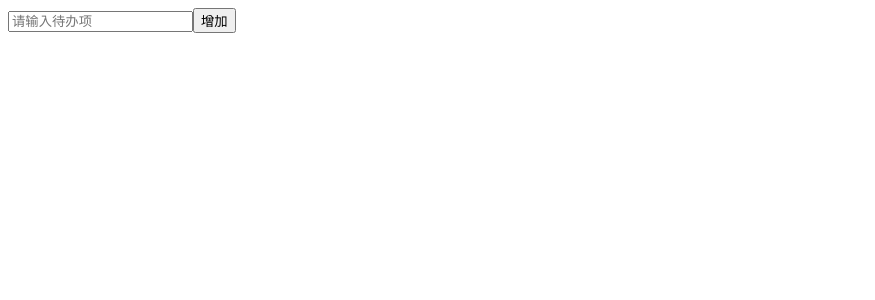
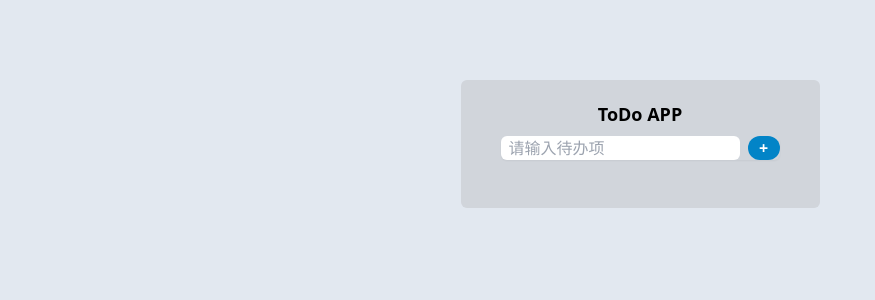
Before and after one commit to wenyuanw/React-TS-ToDoList, a React (Vite) app: page / in a window 1280 px wide. Shown: the top 300 px of the page, without its empty margins (0-875 px from the left). Built offline with nearby package versions, Linux system fonts and the light colour scheme.

Commit message:
style: 使用 Tailwind CSS 略微美化

```diff
--- a/index.html
+++ b/index.html
@@ -2,12 +2,11 @@
 <html lang="en">
   <head>
     <meta charset="UTF-8" />
-    <link rel="icon" type="image/svg+xml" href="/src/favicon.svg" />
     <meta name="viewport" content="width=device-width, initial-scale=1.0" />
-    <title>Vite App</title>
+    <title>Todo List App</title>
   </head>
-  <body>
-    <div id="root"></div>
+  <body class="bg-slate-200">
+    <div class="container mx-auto" id="root"></div>
     <script type="module" src="/src/main.tsx"></script>
   </body>
 </html>
--- a/package.json
+++ b/package.json
@@ -15,6 +15,9 @@
     "@types/react": "^18.0.0",
     "@types/react-dom": "^18.0.0",
     "@vitejs/plugin-react": "^1.3.0",
+    "autoprefixer": "^10.4.7",
+    "postcss": "^8.4.13",
+    "tailwindcss": "^3.0.24",
     "typescript": "^4.6.3",
     "vite": "^2.9.7"
   }
--- /dev/null
+++ b/postcss.config.js
@@ -0,0 +1,6 @@
+module.exports = {
+  plugins: {
+    tailwindcss: {},
+    autoprefixer: {},
+  },
+}
--- a/src/App.tsx
+++ b/src/App.tsx
@@ -1,10 +1,9 @@
 import TodoList from './components/TodoList'
 
 function App() {
-
   return (
-    <div className="App">
-      <TodoList/>
+    <div className='App pt-20 flex items-center justify-center font-sans'>
+      <TodoList />
     </div>
   )
 }
--- a/src/components/TodoList/Input/index.tsx
+++ b/src/components/TodoList/Input/index.tsx
@@ -22,7 +22,7 @@ const TdInput: FC<IProps> = ({ addTodo, todoList }): ReactElement => {
       addTodo({
         id: new Date().getTime(),
         content: val,
-        completed: false
+        completed: false,
       })
 
       inputRef.current!.value = ''
@@ -30,9 +30,19 @@ const TdInput: FC<IProps> = ({ addTodo, todoList }): ReactElement => {
   }
 
   return (
-    <div className="todo-input">
-      <input type="text" placeholder="请输入待办项" ref={ inputRef }/>
-      <button onClick={ addItem }>增加</button>
+    <div className='rounded-md shadow-sm todo-input my-2'>
+      <input
+        className='rounded-md pl-2 w-200'
+        type='text'
+        placeholder='请输入待办项'
+        ref={inputRef}
+      />
+      <button
+        className='w-8 ml-2 bg-sky-600 hover:bg-sky-700 rounded-full te font-bold text-white'
+        onClick={addItem}
+      >
+        +
+      </button>
     </div>
   )
 }
--- a/src/components/TodoList/List/index.tsx
+++ b/src/components/TodoList/List/index.tsx
@@ -8,27 +8,26 @@ interface IProps {
   removeTodo: (id: number) => void
 }
 
-const TdList: FC<IProps> = (
-  {
+const TdList: FC<IProps> = ({
   todoList,
   removeTodo,
-    toggleTodo
-  }
-): ReactElement => {
-  return <div className="td-list">
-    {
-      todoList && todoList.map((todo: ITodo) => {
+  toggleTodo,
+}): ReactElement => {
+  return (
+    <div className='td-list'>
+      {todoList &&
+        todoList.map((todo: ITodo) => {
           return (
             <TdItem
-            key={ todo.id }
-            todo={ todo }
-            toggleTodo={ toggleTodo }
-            removeTodo={ removeTodo }
+              key={todo.id}
+              todo={todo}
+              toggleTodo={toggleTodo}
+              removeTodo={removeTodo}
             />
           )
-      })
-    }
+        })}
     </div>
+  )
 }
 
 export default TdList
--- a/src/components/TodoList/List/item.tsx
+++ b/src/components/TodoList/List/item.tsx
@@ -2,32 +2,43 @@ import { FC, ReactElement } from 'react'
 import { ITodo } from '../typings'
 
 interface IProps {
-  todo: ITodo;
-  toggleTodo: (id: number) => void;
-  removeTodo: (id: number) => void;
+  todo: ITodo
+  toggleTodo: (id: number) => void
+  removeTodo: (id: number) => void
 }
 
-const TdItem: FC<IProps> = (
-  {
-    todo,
-    toggleTodo,
-    removeTodo
-  }
-): ReactElement => {
-
+const TdItem: FC<IProps> = ({ todo, toggleTodo, removeTodo }): ReactElement => {
   const { id, content, completed } = todo
 
   return (
-    <div className="todo-item">
+    <div className='shadow-sm todo-item mb-1 flex items-center'>
       <input
-        type="checkbox"
-        checked={ completed }
-        onChange={ () => toggleTodo(id) }
+        className='mr-1'
+        type='checkbox'
+        checked={completed}
+        onChange={() => toggleTodo(id)}
       />
-      <span style={ { textDecoration: completed ? 'line-through' : 'none' } }>
-        { content }
+      <span
+        className='flex-1'
+        style={{ textDecoration: completed ? 'line-through' : 'none' }}
+      >
+        {content}
       </span>
-      <button onClick={ () => removeTodo(id) }>删除</button>
+      <svg
+        className='mr-1 fill-red-700 hover:fill-red-500'
+        onClick={() => removeTodo(id)}
+        width='26'
+        height='28'
+        viewBox='0 0 26 28'
+        fill='none'
+        xmlns='http://www.w3.org/2000/svg'
+      >
+        <path
+          fill-rule='evenodd'
+          clip-rule='evenodd'
+          d='M9.43934 2.93934C9.72065 2.65804 10.1022 2.5 10.5 2.5H15.5C15.8978 2.5 16.2794 2.65804 16.5607 2.93934C16.842 3.22064 17 3.60218 17 4V5.5H9V4C9 3.60218 9.15804 3.22064 9.43934 2.93934ZM7 5.5V4C7 3.07174 7.36875 2.1815 8.02513 1.52513C8.6815 0.868749 9.57174 0.5 10.5 0.5H15.5C16.4283 0.5 17.3185 0.868749 17.9749 1.52513C18.6313 2.1815 19 3.07174 19 4V5.5H21.75H24.25C24.8023 5.5 25.25 5.94772 25.25 6.5C25.25 7.05228 24.8023 7.5 24.25 7.5H22.75V24C22.75 24.9283 22.3813 25.8185 21.7249 26.4749C21.0685 27.1313 20.1783 27.5 19.25 27.5H6.75C5.82174 27.5 4.9315 27.1313 4.27513 26.4749C3.61875 25.8185 3.25 24.9283 3.25 24V7.5H1.75C1.19772 7.5 0.75 7.05228 0.75 6.5C0.75 5.94772 1.19772 5.5 1.75 5.5H4.25H7ZM5.25 7.5V24C5.25 24.3978 5.40804 24.7794 5.68934 25.0607C5.97064 25.342 6.35218 25.5 6.75 25.5H19.25C19.6478 25.5 20.0294 25.342 20.3107 25.0607C20.592 24.7794 20.75 24.3978 20.75 24V7.5H18H8H5.25ZM10.5 11.75C11.0523 11.75 11.5 12.1977 11.5 12.75V20.25C11.5 20.8023 11.0523 21.25 10.5 21.25C9.94771 21.25 9.5 20.8023 9.5 20.25V12.75C9.5 12.1977 9.94771 11.75 10.5 11.75ZM16.5 12.75C16.5 12.1977 16.0523 11.75 15.5 11.75C14.9477 11.75 14.5 12.1977 14.5 12.75V20.25C14.5 20.8023 14.9477 21.25 15.5 21.25C16.0523 21.25 16.5 20.8023 16.5 20.25V12.75Z'
+        />
+      </svg>
     </div>
   )
 }
--- a/src/components/TodoList/index.tsx
+++ b/src/components/TodoList/index.tsx
@@ -1,4 +1,11 @@
-import { FC, ReactElement, useCallback, useEffect, useReducer, useRef } from 'react'
+import {
+  FC,
+  ReactElement,
+  useCallback,
+  useEffect,
+  useReducer,
+  useRef,
+} from 'react'
 
 import TdInput from './Input'
 import TdList from './List'
@@ -8,12 +15,11 @@ import { todoReducer } from '../reducer'
 // 惰性初始化
 function init(initTodoList: ITodo[]): IState {
   return {
-    todoList: initTodoList
+    todoList: initTodoList,
   }
 }
 
 const TodoList: FC = (): ReactElement => {
-
   const [state, dispatch] = useReducer(todoReducer, [], init)
 
   // 一开始由于模板生成的代码中使用了 React.StrictMode 导致这个 hook 运行了两次
@@ -27,13 +33,14 @@ const TodoList: FC = (): ReactElement => {
     // we use a ref so that we only run this function once.
     if (!didInitList.current) {
       didInitList.current = true
-      const todoList = JSON.parse(localStorage.getItem('todolist') || '[]') as ITodo[]
+      const todoList = JSON.parse(
+        localStorage.getItem('todolist') || '[]'
+      ) as ITodo[]
 
       dispatch({
-          type: ACTION_TYPE.INIT_TODOLIST,
-          payload: todoList
-        }
-      )
+        type: ACTION_TYPE.INIT_TODOLIST,
+        payload: todoList,
+      })
     }
   }, [])
 
@@ -43,35 +50,33 @@ const TodoList: FC = (): ReactElement => {
 
   const addTodo = useCallback((todo: ITodo): void => {
     dispatch({
-        type: ACTION_TYPE.ADD_TODO,
-        payload: todo
-      }
-    )
+      type: ACTION_TYPE.ADD_TODO,
+      payload: todo,
+    })
   }, [])
 
   const removeTodo = useCallback((id: number): void => {
     dispatch({
-        type: ACTION_TYPE.REMOVE_TODO,
-        payload: id
-      }
-    )
+      type: ACTION_TYPE.REMOVE_TODO,
+      payload: id,
+    })
   }, [])
 
   const toggleTodo = useCallback((id: number): void => {
     dispatch({
-        type: ACTION_TYPE.TOGGLE_TODO,
-        payload: id
-      }
-    )
+      type: ACTION_TYPE.TOGGLE_TODO,
+      payload: id,
+    })
   }, [])
 
   return (
-    <div className="todo-list">
-      <TdInput addTodo={ addTodo } todoList={ state.todoList }/>
+    <div className='todo-list rounded-md bg-gray-300 p-10 pt-5'>
+      <h1 className='w-full text-lg text-center font-bold'>ToDo APP</h1>
+      <TdInput addTodo={addTodo} todoList={state.todoList} />
       <TdList
-        todoList={ state.todoList }
-        removeTodo={ removeTodo }
-        toggleTodo={ toggleTodo }
+        todoList={state.todoList}
+        removeTodo={removeTodo}
+        toggleTodo={toggleTodo}
       />
     </div>
   )
--- a/src/components/reducer.ts
+++ b/src/components/reducer.ts
@@ -7,37 +7,35 @@ function todoReducer(state: IState, action: IAction): IState {
     case ACTION_TYPE.INIT_TODOLIST:
       return {
         ...state,
-        todoList: payload as ITodo[]
+        todoList: payload as ITodo[],
       }
     case ACTION_TYPE.ADD_TODO:
       return {
         ...state,
-        todoList: [...state.todoList, payload as ITodo]
+        todoList: [...state.todoList, payload as ITodo],
       }
     case ACTION_TYPE.REMOVE_TODO:
       return {
         ...state,
-        todoList: state.todoList.filter(todo => todo.id !== payload)
+        todoList: state.todoList.filter((todo) => todo.id !== payload),
       }
     case ACTION_TYPE.TOGGLE_TODO:
       return {
         ...state,
-        todoList: state.todoList.map(todo => {
-          return todo.id === payload ?
-            {
-              ...todo,
-              completed: !todo.completed
-            } :
-            {
-              ...todo
-            }
-        })
+        todoList: state.todoList.map((todo) => {
+          return todo.id === payload
+            ? {
+                ...todo,
+                completed: !todo.completed,
+              }
+            : {
+                ...todo,
+              }
+        }),
       }
     default:
       return state
   }
 }
 
-export {
-  todoReducer
-}
+export { todoReducer }
--- /dev/null
+++ b/src/index.css
@@ -0,0 +1,3 @@
+@tailwind base;
+@tailwind components;
+@tailwind utilities;
--- a/src/main.tsx
+++ b/src/main.tsx
@@ -1,6 +1,7 @@
 import React from 'react'
 import ReactDOM from 'react-dom/client'
 import App from './App'
+import './index.css'
 
 ReactDOM.createRoot(document.getElementById('root')!).render(
   <React.StrictMode>
--- /dev/null
+++ b/tailwind.config.js
@@ -0,0 +1,10 @@
+module.exports = {
+  content: [
+    "./index.html",
+    "./src/**/*.{js,ts,jsx,tsx}",
+  ],
+  theme: {
+    extend: {},
+  },
+  plugins: [],
+}
```
Also changed, not shown: 2 other files (tests, documents, lock files or other folders). Lines whose indentation alone changed are shown as unchanged.
